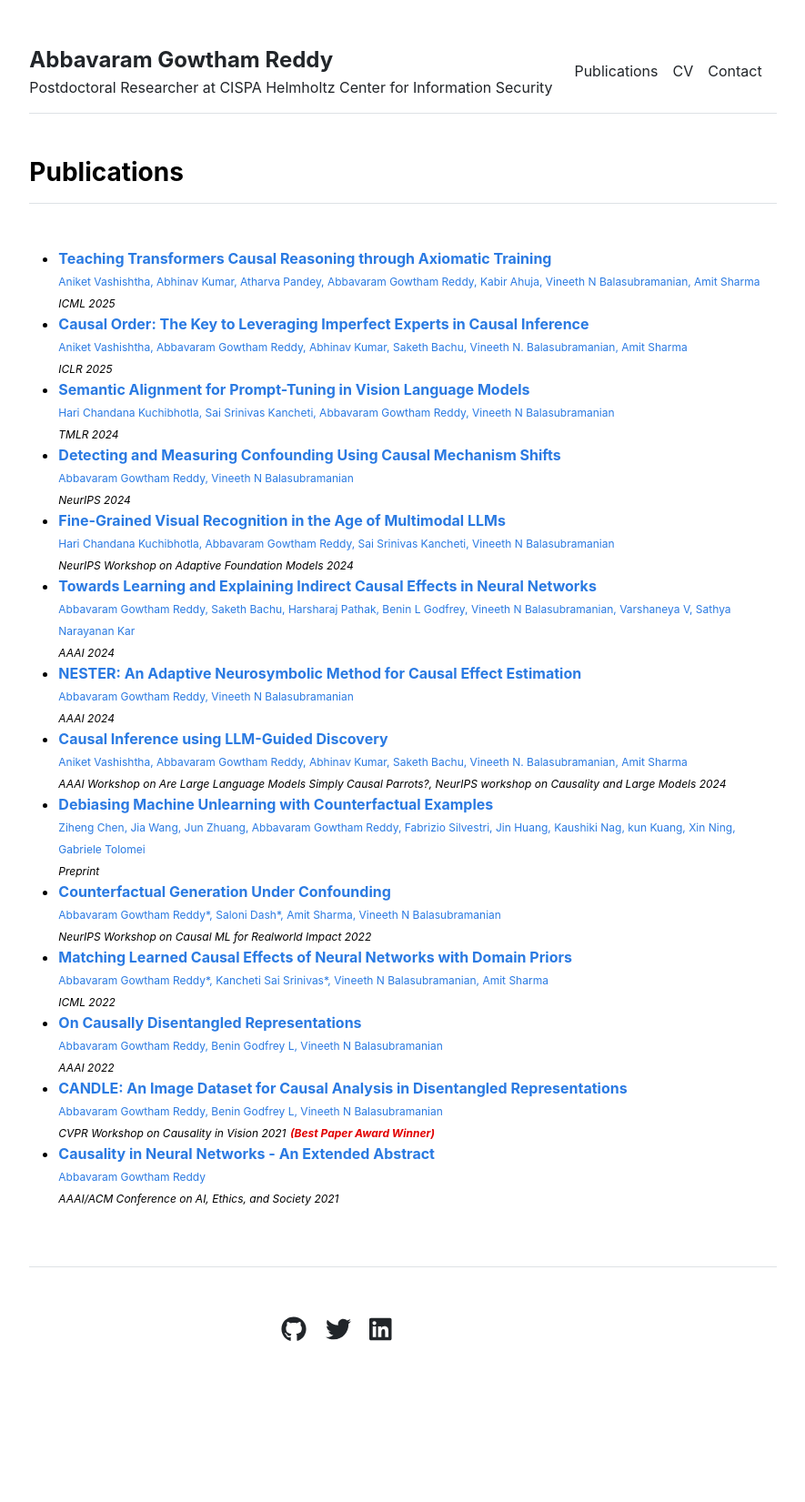
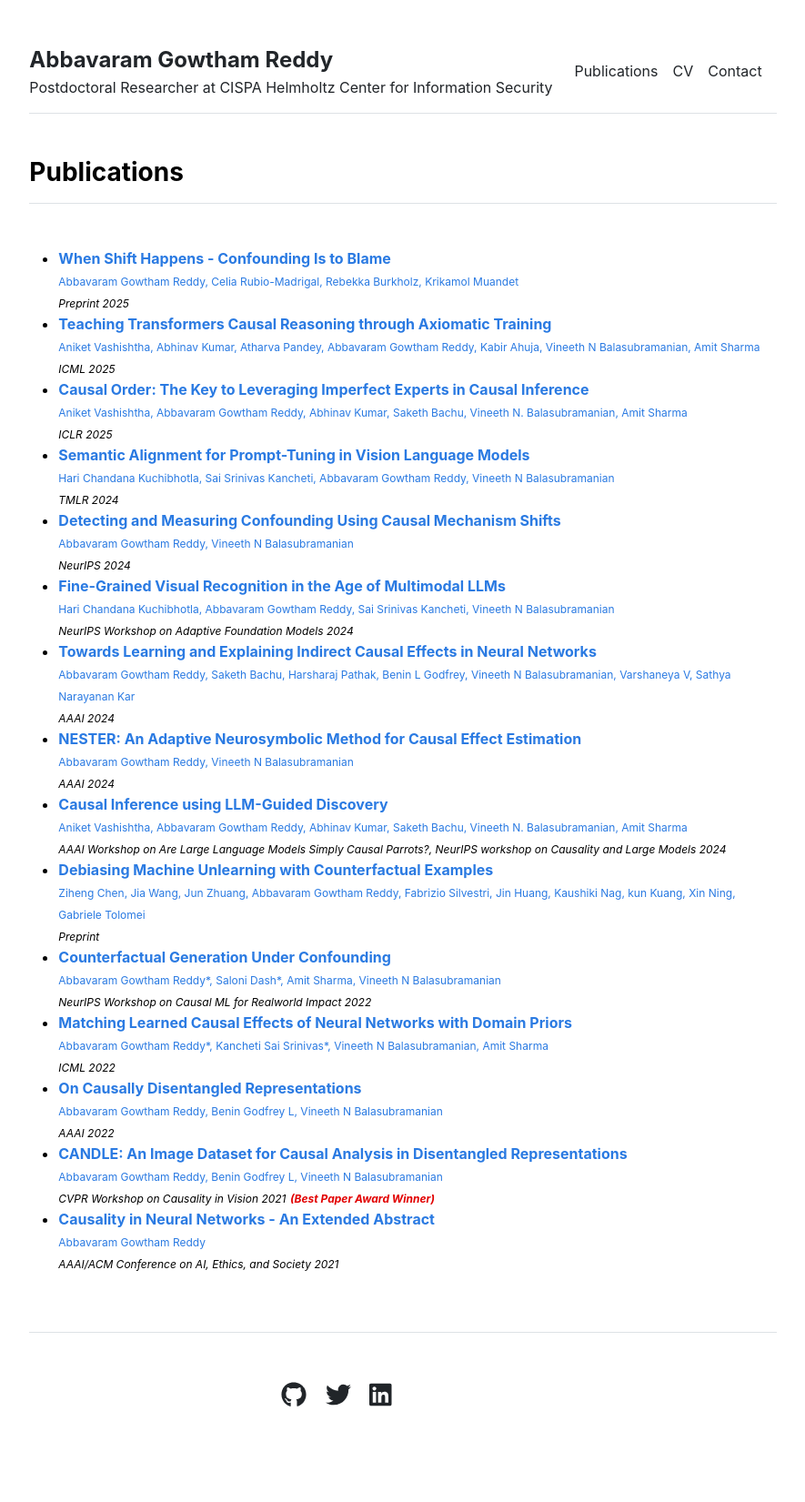
Before and after one commit to gautam0707/gautam0707.github.io, a Jekyll site: the page built from publications.md, in a window 1280 px wide. Shown: the whole page at 91% size, without its empty margins (197-1082 px from the left). Built offline with Jekyll 4.4.1, drawn with Linux system fonts in a browser that asks for light colours; a style sheet for code colours, icons or effects is not loaded; before the commit the page ends 1579 px from its top, so only the background shows below that.

Commit message:
Update publications.yml

```diff
--- a/_data/publications.yml
+++ b/_data/publications.yml
@@ -1,4 +1,9 @@
 index:
+- {venue: 'Preprint',
+  year: '2025',
+  authors: "Abbavaram Gowtham Reddy, Celia Rubio-Madrigal, Rebekka Burkholz, Krikamol Muandet",
+  title: 'When Shift Happens - Confounding Is to Blame',
+  url: 'https://arxiv.org/pdf/2505.21422'}
 - {venue: 'ICML',
   year: '2025',
   authors: "Aniket Vashishtha, Abhinav Kumar, Atharva Pandey, Abbavaram Gowtham Reddy, Kabir Ahuja, Vineeth N Balasubramanian, Amit Sharma",
```
